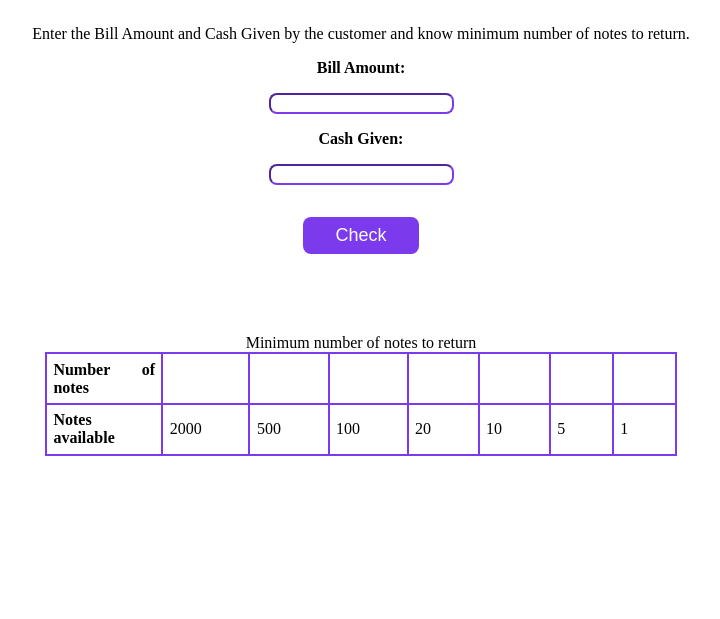
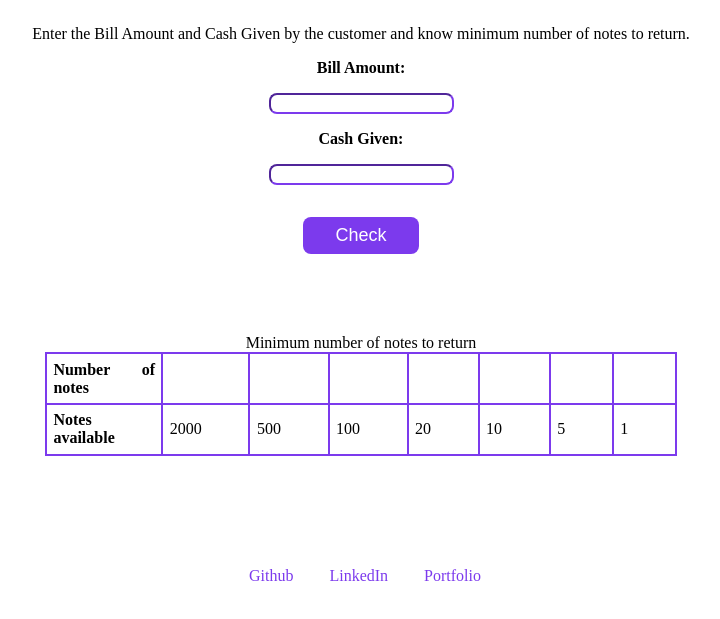
Before and after one commit to AarushSharmaa/cash-register, a plain HTML site: page index.html in a window 1280 px wide. Shown: the part 199-818 px from the top of the page, without its empty margins (295-1015 px from the left). Drawn offline with Linux system fonts and the light colour scheme.

Commit message:
update styles.css

```diff
--- a/app.js
+++ b/app.js
@@ -36,7 +36,7 @@ checkButton.addEventListener("click", function validateBillAndCashAmount() {
             showMessage("Cash Given is less than the Bill Amount. Do you want to wash plates?");
         }
     } else {
-        showMessage("Negative Bill Amount. Are you Vijay Mallya?");
+        showMessage("Ne-21ative Bill Amount. Are you Vijay Mallya?");
     }
 })
 
--- a/index.html
+++ b/index.html
@@ -5,7 +5,8 @@
     <meta charset="UTF-8">
     <meta http-equiv="X-UA-Compatible" content="IE=edge">
     <meta name="viewport" content="width=device-width, initial-scale=1.0">
-    <link rel="stylesheet" href="styles.css"> <!-- This will connect our index.html page to CSS page -->
+    <link rel="stylesheet" href="styles.css">
+    <!-- This will connect our index.html page to CSS page -->
     <title> Cash Register 💰</title>
 </head>
 
@@ -13,18 +14,18 @@
 
     <div class="container">
         <h1 class="heading">Cash Register</h1>
-        <p class="description">Enter the Bill Amount and Cash Given by the customer and know minimum number of notes to
-            return.</p>
+        <p class="description">Enter the Bill Amount and Cash Given by the customer and know minimum number of notes to return.
+        </p>
 
         <!--Bill Amount-->
         <label for="bill-amount"><strong>Bill Amount: </strong> </label>
-        <input id="bill-amount" type="number">
+        <input id="bill-amount" type="number" min="0">
         <!--This will create an input box for billAmount-->
 
 
         <!--Cash Given-->
         <label for="cash-given"><strong>Cash Given: </strong></label>
-        <input id="cash-given" type="number">
+        <input id="cash-given" type="number" min="0">
         <!--This will create an input box for cashAmount-->
 
         <!--Check Button-->
@@ -63,10 +64,29 @@
             </tr>
         </table>
     </div>
-
+    <footer>
+        <ul>
+            <li>
+                <a class="links" href="https://github.com/AarushSharmaa" target="_blank">
+                    Github
+                </a>
+            </li>
+            <li>
+                <a class="links" href="https://www.linkedin.com/in/aarushsharma11/" target="_blank">
+                    LinkedIn
+                </a>
+            </li>
+            <li>
+                <a class="links" href="https://aarushportfolio.netlify.app/" target="_blank">
+                    Portfolio
+                </a>
+            </li>
+        </ul>
+    </footer>
 
 </body>
 
-<script src="app.js"></script> <!-- This will connect our index.html page to app.js -->
+<script src="app.js"></script>
+<!-- This will connect our index.html page to app.js -->
 
 </html>
--- a/styles.css
+++ b/styles.css
@@ -2,7 +2,6 @@ body {
     background-color: white;
     font-style: normal;
 }
-
 
 .container {
     display: flex;
@@ -15,15 +14,12 @@ body {
     text-align: center;
 }
 
-
-
 .heading {
     font-style: italic;
     text-align: center;
     color: #7c3aed;
     font-weight: bolder;
     font-size: 45px;
-
 }
 
 .description {
@@ -43,7 +39,6 @@ body {
     border-radius: 0.5rem;
 }
 
-
 #check-button {
     border: none;
     margin: 1rem auto;
@@ -56,7 +51,6 @@ body {
     display: block;
 }
 
-
 #error-message {
     color: red;
     font-weight: bold;
@@ -65,15 +59,12 @@ body {
     font-size: larger;
 }
 
-
-
 .change-table {
     border-collapse: collapse;
     width: 50%;
     text-align: justify;
     margin: 0rem auto;
 }
-
 
 th,
 td {
@@ -82,3 +73,34 @@ td {
     border-collapse: collapse;
     padding: 0.4rem;
 }
+
+
+/* Footer */
+
+footer {
+    text-align: center;
+    position: absolute;
+    bottom: 0;
+    left: 0;
+    right: 0;
+    color: brown;
+}
+
+footer p {
+    font-size: large;
+    text-align: center;
+}
+
+.footer-list {
+    margin: 1rem;
+}
+
+a,
+li {
+    display: inline;
+    font-weight: lighter;
+    padding: 0.5rem;
+    color: #7c3aed;
+    text-decoration: none;
+    font-size: medium;
+}
```
